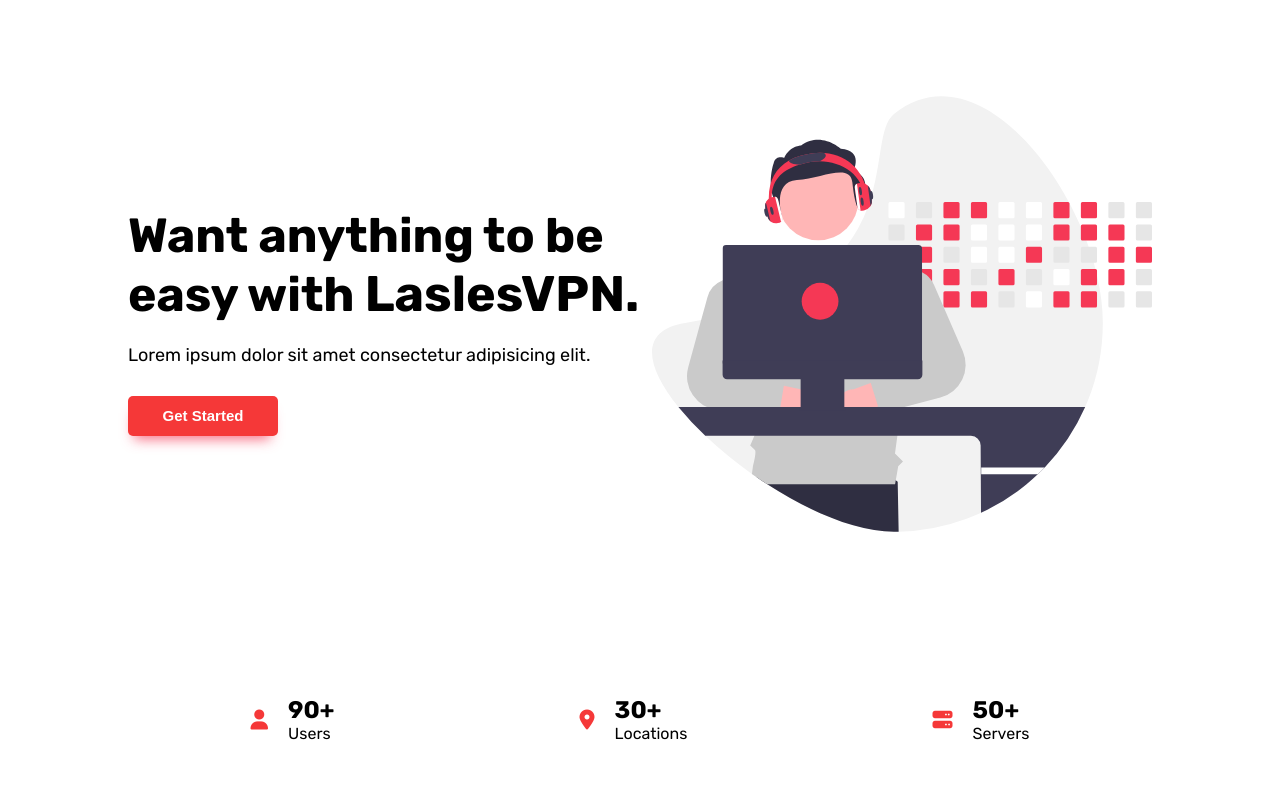
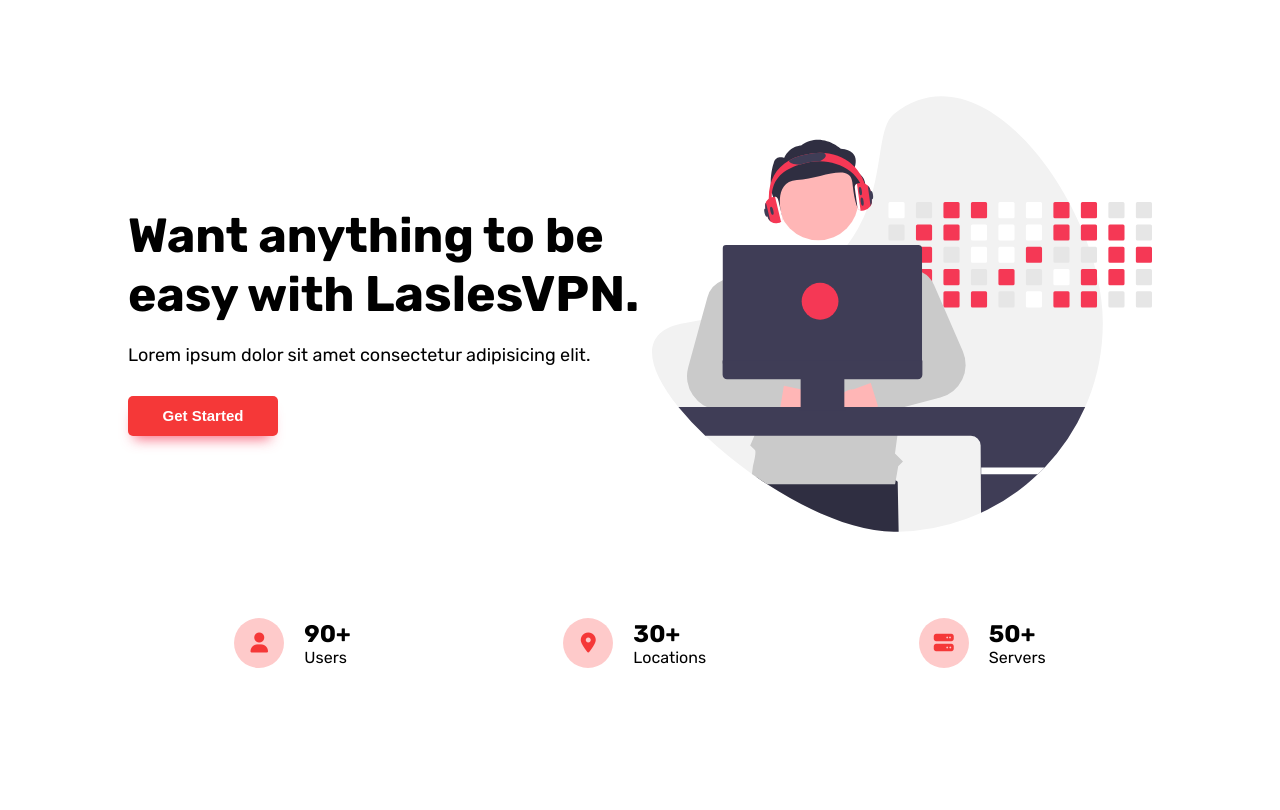
Before and after one commit to vivekbhatt07/LearnGit, a plain HTML site: page index.html in a window 1280 px wide. Shown: the top 810 px of the page. Drawn offline with Linux system fonts and the light colour scheme.

Commit message:
header completed

```diff
--- a/index.html
+++ b/index.html
@@ -11,7 +11,8 @@
   <body>
     <nav></nav>
     <header>
-    <section class="header-container">
+    <section>
+      <div class="header-container">
       <div class="header-text">
         <h1>Want anything to be <br>easy  with <span style="font-weight:bold; font-size: 5rem;">LaslesVPN.</span></h1>
         <p>Lorem ipsum dolor sit amet consectetur adipisicing elit.</p>
@@ -20,9 +21,11 @@
       <div class="header-img">
         <img src="assets/undraw_developer_activity_re_39tg.svg" alt="">
       </div>
-    </section>
 
-    <section class="header-bottom">
+    </div>
+
+    <div class="header-bottom">
+
       <div class="content-container">
         <i class="fa-solid fa-user"></i>
         <div class="content-text">
@@ -39,6 +42,8 @@
         </div>
       </div>
 
+
+
       <div class="content-container">
         <i class="fa-solid fa-server"></i>
         <div class="content-text">
@@ -46,9 +51,12 @@
           <p>Servers</p>
         </div>
       </div>
+    </div>
+
     </section>
 
     </header>
+
     <main>
       <section></section>
       <section class="select-card-section">
--- a/style.css
+++ b/style.css
@@ -80,6 +80,7 @@ section {
 .header-bottom{
   display: flex;
   justify-content: space-around;
+  margin-top: 5rem;
 
 }
 
@@ -93,8 +94,17 @@ section {
 .content-container i{
  color: var(--primary-red);
   font-size: 2rem;
+  background-color: #fecaca;
+  width: 5rem;
+  height: 5rem;
+  display: flex;
+  justify-content: center;
+  align-items: center;
+  border-radius: 50%;
+}
 
-
+.line-style{
+  height: 10rem;
 }
 
 
```
